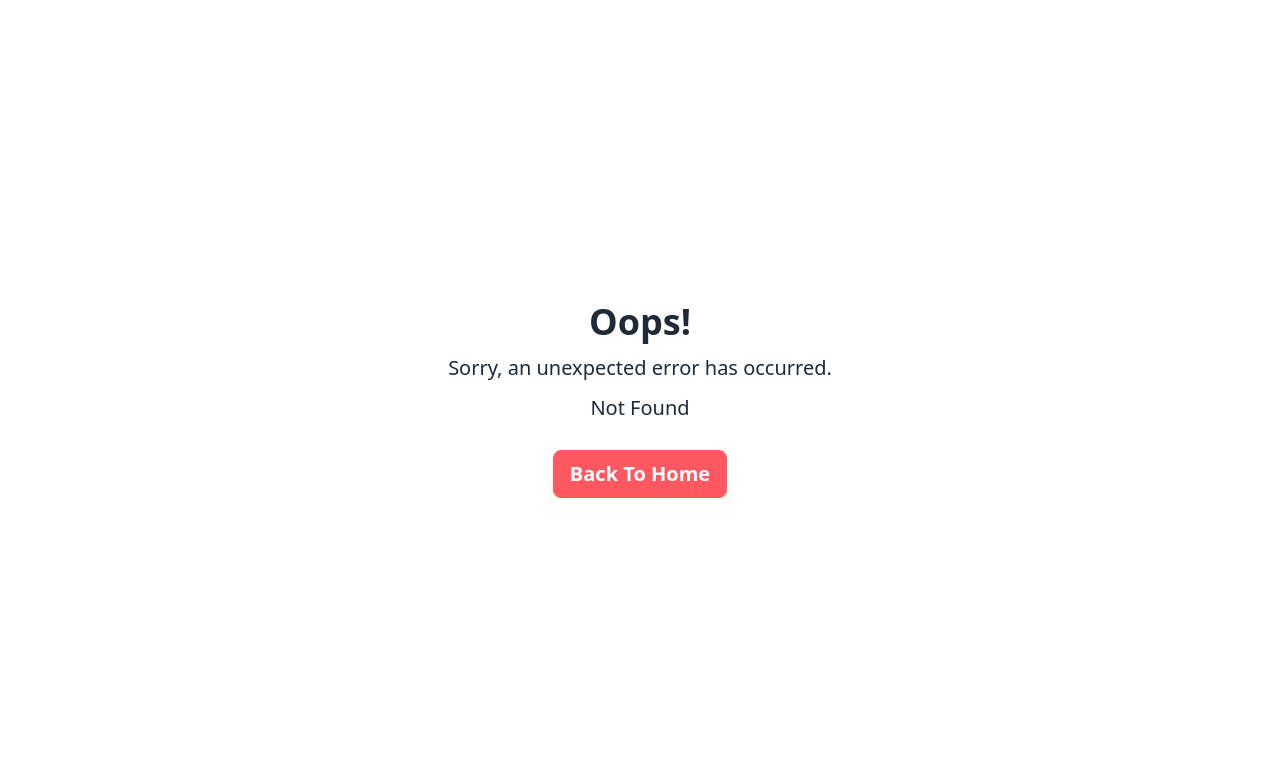
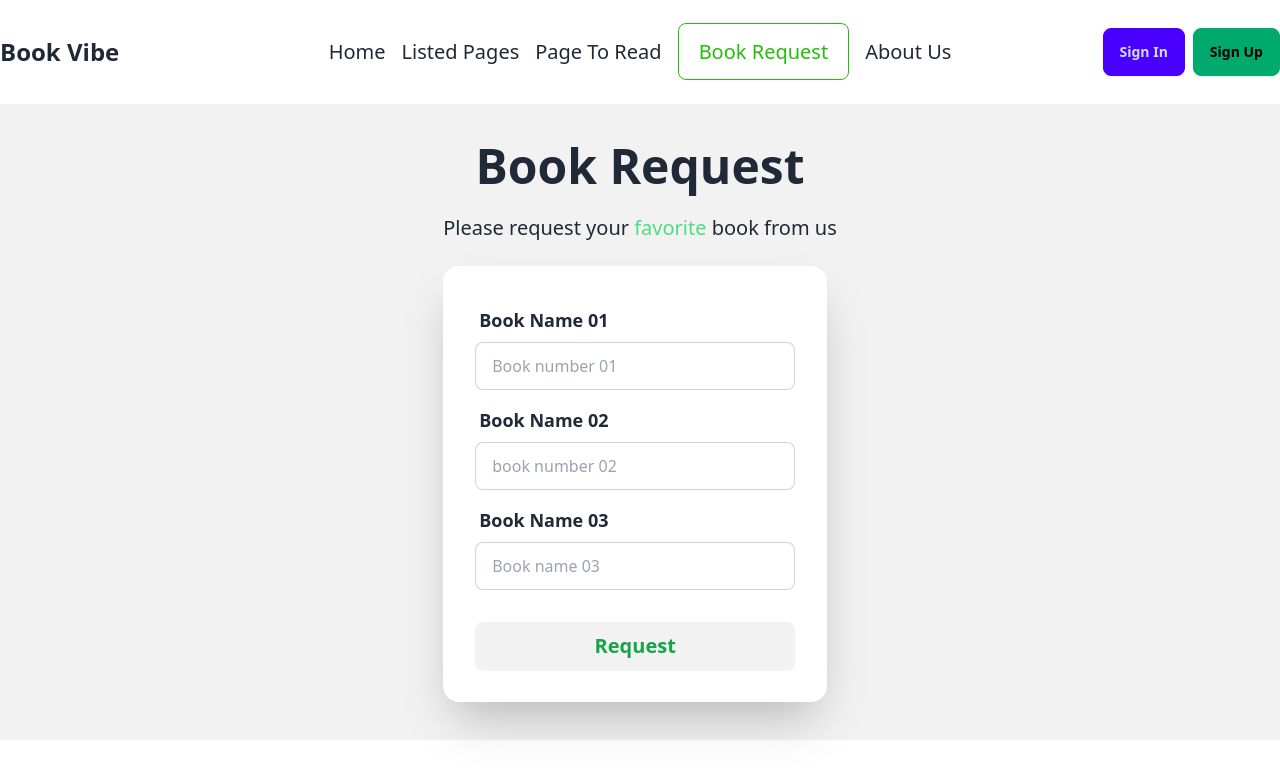
Before and after one commit to git-zahidul-islam/book-vibe, a React (Vite) app: page /requestBook in a window 1280 px wide. Before the commit this address had no page. Shown: the top 778 px of the page. Built offline with nearby package versions, Linux system fonts and the light colour scheme.

Commit message:
two new route added

```diff
--- /dev/null
+++ b/src/Components/Nav/Nav.css
@@ -0,0 +1,6 @@
+li a.active {
+    color: #23BE0A;
+    border: 1px solid #23BE0A;
+    border-radius: 8px;
+    padding: 14px 20px;
+}
--- a/src/Components/Nav/Nav.jsx
+++ b/src/Components/Nav/Nav.jsx
@@ -1,26 +1,31 @@
 import { Link, NavLink } from "react-router-dom";
+import './Nav.css'
 
 const Nav = () => {
     return (
-        <div className="navbar bg-base-100 px-0">
+        <div className="navbar bg-base-100 px-0 mt-5 mb-5">
             <div className="navbar-start">
                 <div className="dropdown">
                     <div tabIndex={0} role="button" className="btn btn-ghost lg:hidden">
                         <svg xmlns="http://www.w3.org/2000/svg" className="h-5 w-5" fill="none" viewBox="0 0 24 24" stroke="currentColor"><path strokeLinecap="round" strokeLinejoin="round" strokeWidth="2" d="M4 6h16M4 12h8m-8 6h16" /></svg>
                     </div>
-                    <ul tabIndex={0} className="menu menu-sm dropdown-content mt-3 z-[1] p-2 shadow bg-base-100 rounded-box w-52">
+                    <ul tabIndex={0} className="flex flex-col gap-4 dropdown-content mt-3 z-[1] px-2 py-6 shadow bg-base-100 rounded-box w-52">
                         <li><NavLink to={"/"}>Home</NavLink></li>
                         <li><NavLink to={"/listedBooks"}>Listed Book</NavLink></li>
                         <li><NavLink to={"/pageToRead"}>Pages to Read</NavLink></li>
+                        <li><NavLink to={"/requestBook"}>Book Request</NavLink></li>
+                        <li><NavLink to={"/aboutMe"}>About Us</NavLink></li>
                     </ul>
                 </div>
                 <Link to={'/'} className="text-2xl font-bold">Book Vibe</Link>
             </div>
             <div className="navbar-center hidden lg:flex">
-                <ul className="menu menu-horizontal px-1">
-                    <li><NavLink to={"/"} className={`px-4 py-2 text-xl ${({ isActive }) => isActive ? 'text-red-600' : 'text-white'}`}>Home</NavLink></li>
-                    <li><NavLink to={"/listedBooks"} className={`px-4 py-2 text-xl ${({ isActive }) => isActive ? 'text-red-600' : 'text-white'}`}>Listed Pages</NavLink></li>
-                    <li><NavLink to={"/pageToRead"} className={`px-4 py-2 text-xl ${({ isActive }) => isActive ? 'text-red-600' : 'text-white'}`}>Page To Read</NavLink></li>
+                <ul className="flex gap-4">
+                    <li><NavLink to={"/"} className={`text-xl`}>Home</NavLink></li>
+                    <li><NavLink to={"/listedBooks"} className={`text-xl`}>Listed Pages</NavLink></li>
+                    <li><NavLink to={"/pageToRead"} className={`text-xl`}>Page To Read</NavLink></li>
+                    <li><NavLink to={"/requestBook"} className={`text-xl`}>Book Request</NavLink></li>
+                    <li><NavLink to={"/aboutMe"} className={`text-xl`}>About Us</NavLink></li>
                 </ul>
             </div>
             <div className="navbar-end flex gap-2">
--- /dev/null
+++ b/src/Pages/AboutMe/AboutMe.jsx
@@ -0,0 +1,22 @@
+
+const AboutMe = () => {
+    return (
+        <div className="px-4 space-y-5">
+            <div>
+                <h1 className="text-center">About Us</h1>
+                <p className="tracking-widest">Welcome to Book Vibe, With us you will find numerous books from which you will be greatly benefited. We are your go-to platform for discovering, exploring, and immersing yourself in the captivating realm of books.
+                    <br />
+                    At Book Vibe, we understand the profound impact that books can have on our lives. They entertain, educate, inspire, and challenge us in ways that few other mediums can. With an endless array of genres, authors, and perspectives to explore, theres a book out there for everyone, and we are here to help you find it.</p>
+            </div>
+            <hr className="border-dashed border-2 border-green-500" />
+            <div className="flex flex-col items-center w-full">
+                <div className="bg-gray-300">
+                    <h1>Email: <span className="italic">book.vive@gmail.com</span></h1>
+                    <h1>Phone: <span className="italic">8801794274577</span></h1>
+                </div>
+            </div>
+        </div>
+    );
+};
+
+export default AboutMe;
--- a/src/Pages/PageToRead/PageToRead.jsx
+++ b/src/Pages/PageToRead/PageToRead.jsx
@@ -14,6 +14,7 @@ const getPath = (x, y, width, height) => {
 };
 
 const TriangleBar = (props) => {
+    // eslint-disable-next-line react/prop-types
     const { fill, x, y, width, height } = props;
     return <path d={getPath(x, y, width, height)} stroke="none" fill={fill} />;
 };
@@ -21,8 +22,6 @@ const TriangleBar = (props) => {
 
 const PageToRead = () => {
     const [readBook, setReadBook] = useState([])
-    console.log(readBook)
-
 
     useEffect(() => {
         const loadData = getRead()
--- /dev/null
+++ b/src/Pages/RequestBook/RequestBook.jsx
@@ -0,0 +1,42 @@
+
+const RequestBook = () => {
+    return (
+        <div>
+            <div className="hero py-[38px] bg-base-200">
+                <div className="flex-col lg:flex-row-reverse">
+                    <div className="text-center lg:text-left">
+                        <h1 className="text-5xl font-bold text-center">Book Request</h1>
+                        <p className="py-6 text-xl">Please request your <span className="text-green-400">favorite</span> book from us</p>
+                    </div>
+                    <div className="card shrink-0 w-full max-w-sm shadow-2xl bg-base-100">
+                        <form className="card-body">
+                            <div className="form-control">
+                                <label className="label">
+                                    <span className="label-text text-lg font-semibold">Book Name 01</span>
+                                </label>
+                                <input type="text" placeholder="Book number 01" className="input input-bordered" required />
+                            </div>
+                            <div className="form-control">
+                                <label className="label">
+                                    <span className="label-text text-lg font-semibold">Book Name 02</span>
+                                </label>
+                                <input type="text" placeholder="book number 02" className="input input-bordered" />
+                            </div>
+                            <div className="form-control">
+                                <label className="label">
+                                    <span className="label-text text-lg font-semibold">Book Name 03</span>
+                                </label>
+                                <input type="text" placeholder="Book name 03" className="input input-bordered" />
+                            </div>
+                            <div className="form-control mt-6">
+                                <button className="btn  text-green-600 text-xl font-bold">Request</button>
+                            </div>
+                        </form>
+                    </div>
+                </div>
+            </div>
+        </div>
+    );
+};
+
+export default RequestBook;
```
Also changed, not shown: src/main.jsx (+10 -0 lines).
